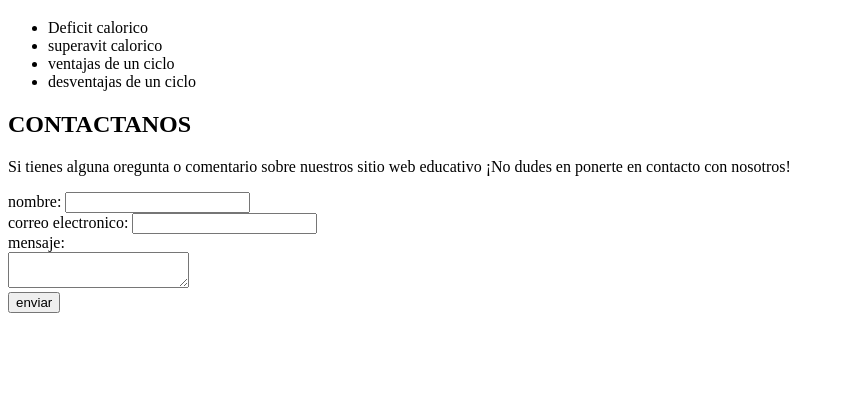
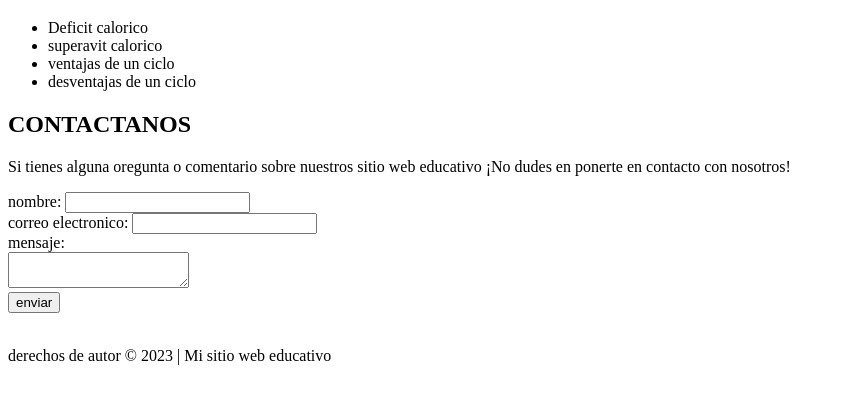
Before and after one commit to tavolope/nachos, a plain HTML site: page index.html in a window 1280 px wide. Shown: the part 61-460 px from the top of the page, without its empty margins (0-845 px from the left). Drawn offline with Linux system fonts and the light colour scheme.

Commit message:
se agrego el pie de pagina

```diff
--- a/index.html
+++ b/index.html
@@ -54,3 +54,10 @@
     <textarea required> </textarea> <br>
     <input type = "submit"  value="enviar" >
 </form>
+
+<br>
+<footer>
+    <p>derechos de autor ©
+    2023
+    | Mi sitio web educativo </p>
+</footer>
```
